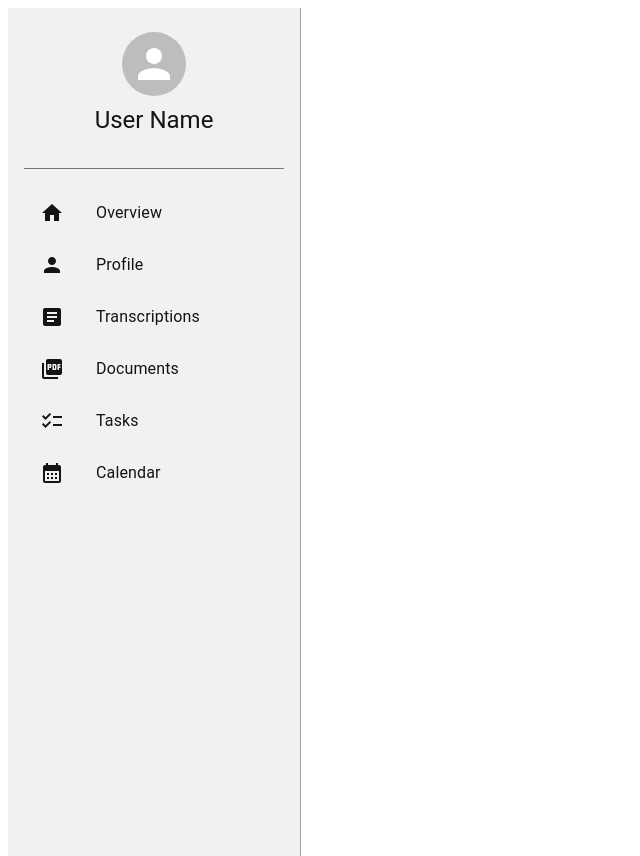
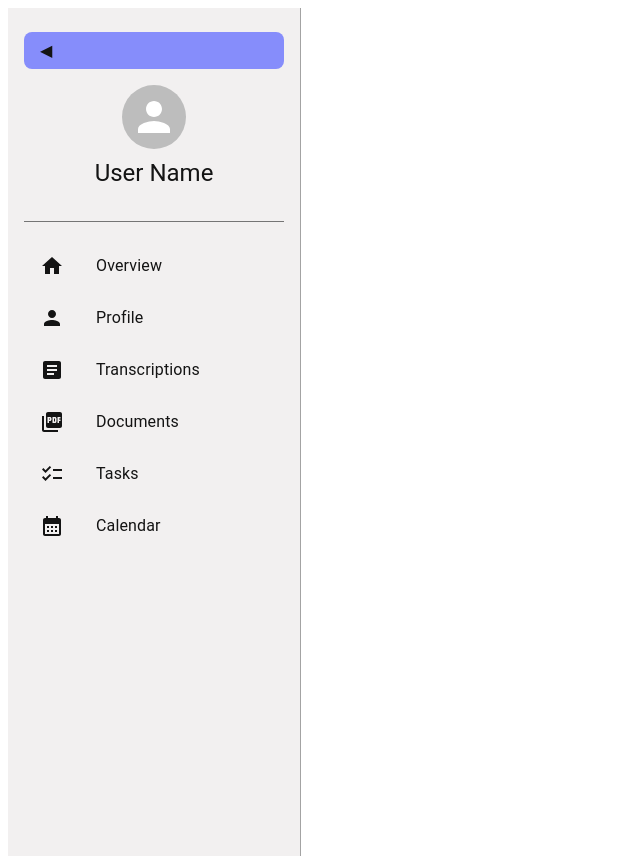
Before and after one commit to itsmilado/myMental, a React (Create React App) app in the folder client/: page / in a window 1280 px wide. Shown: the whole page, without its empty margins (0-640 px from the left). Built offline with nearby package versions, Linux system fonts and the light colour scheme.

Commit message:
feat: collapse button added, needs styling

```diff
--- a/client/src/components/global/SideBar.tsx
+++ b/client/src/components/global/SideBar.tsx
@@ -1,3 +1,4 @@
+import { useState } from "react";
 import {
     Box,
     Typography,
@@ -28,6 +29,7 @@ const Sidebar = () => {
     const colors = tokens(theme.palette.mode as "light" | "dark");
     const navigate = useNavigate();
     const location = useLocation();
+    const [isCollapsed, setIsCollapsed] = useState(false);
 
     const menuItems: SidebarItem[] = [
         { text: "Overview", icon: <HomeIcon />, path: "/dashboard" },
@@ -44,14 +46,33 @@ const Sidebar = () => {
 
     return (
         <Box
-            width="260px"
+            width={isCollapsed ? "80px" : "260px"}
             height="100vh"
             display="flex"
             flexDirection="column"
             bgcolor={colors.primary[400]}
             sx={{ borderRight: `1px solid ${colors.grey[700]}`, px: 2, py: 3 }}
         >
+            {/* Collapse Button */}
+            <Box display="flex" justifyContent="flex-end" mb={2}>
+                <ListItemButton
+                    onClick={() => setIsCollapsed(!isCollapsed)}
+                    sx={{
+                        borderRadius: "8px",
+                        backgroundColor: colors.blueAccent[600],
+                        "&:hover": {
+                            backgroundColor: colors.blueAccent[700],
+                        },
+                    }}
+                >
+                    <ListItemIcon sx={{ color: colors.grey[100] }}>
+                        {isCollapsed ? "▶" : "◀"}
+                    </ListItemIcon>
+                </ListItemButton>
+            </Box>
+
             {/* Avatar and Username */}
+            {!isCollapsed && (
                 <Box
                     display="flex"
                     flexDirection="column"
@@ -63,6 +84,7 @@ const Sidebar = () => {
                         User Name
                     </Typography>
                 </Box>
+            )}
 
             <Divider sx={{ mb: 2, bgcolor: colors.grey[600] }} />
 
@@ -87,6 +109,7 @@ const Sidebar = () => {
                         <ListItemIcon sx={{ color: colors.grey[100] }}>
                             {item.icon}
                         </ListItemIcon>
+                        {!isCollapsed && (
                             <ListItemText
                                 primary={
                                     <Typography
@@ -101,6 +124,7 @@ const Sidebar = () => {
                                     </Typography>
                                 }
                             />
+                        )}
                     </ListItemButton>
                 ))}
             </List>
```
Lines whose indentation alone changed are shown as unchanged.
